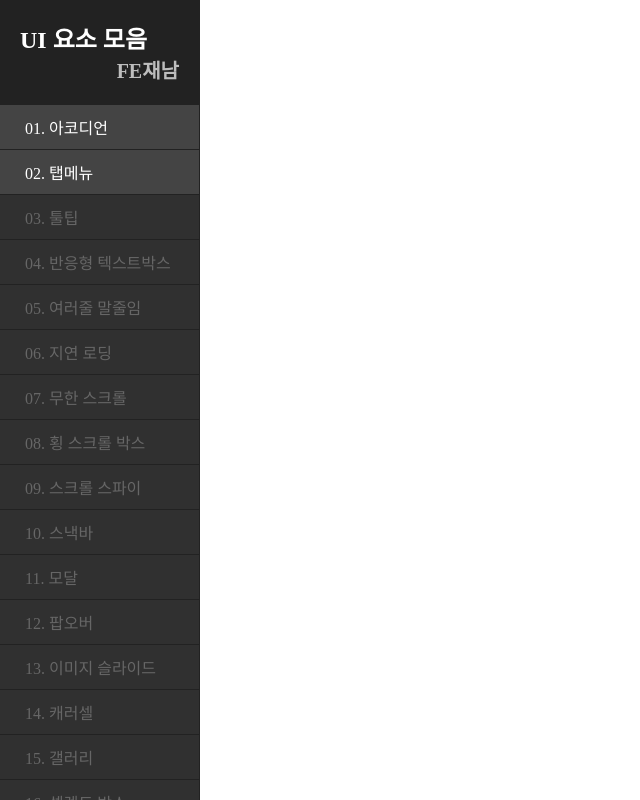
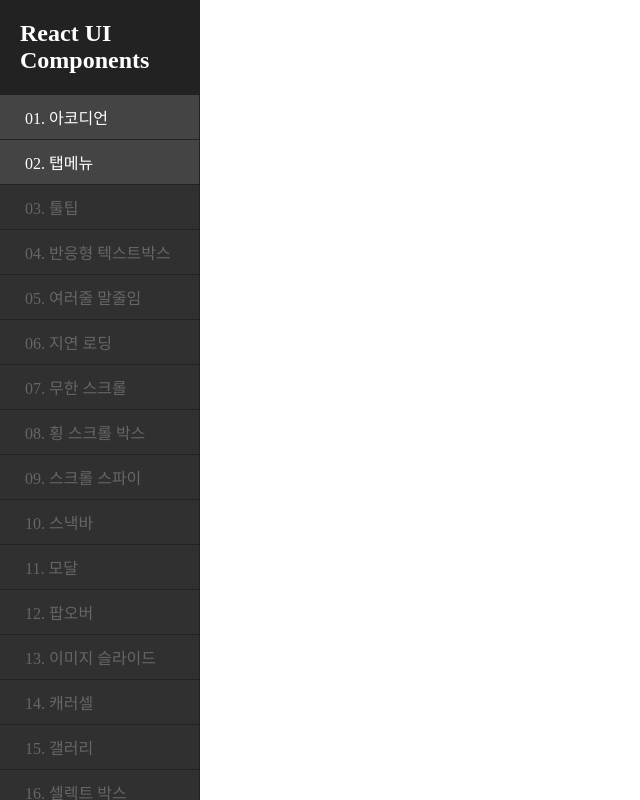
Before and after one commit to byahram/react-ui-components, a Next.js app: page / in a window 1280 px wide. Shown: the whole page, without its empty margins (0-640 px from the left). Built offline with nearby package versions, Linux system fonts and the light colour scheme.

Commit message:
Update nav.tsx

```diff
--- a/src/app/nav.tsx
+++ b/src/app/nav.tsx
@@ -80,9 +80,7 @@
   return (
     <aside>
       <h1>
-        <Link href="/">
-          UI 요소 모음 <sub>FE재남</sub>
-        </Link>
+        <Link href="/">React UI Components</Link>
       </h1>
       <ul className="mainRoutes">
         {navRootList.map((r) => (
```
